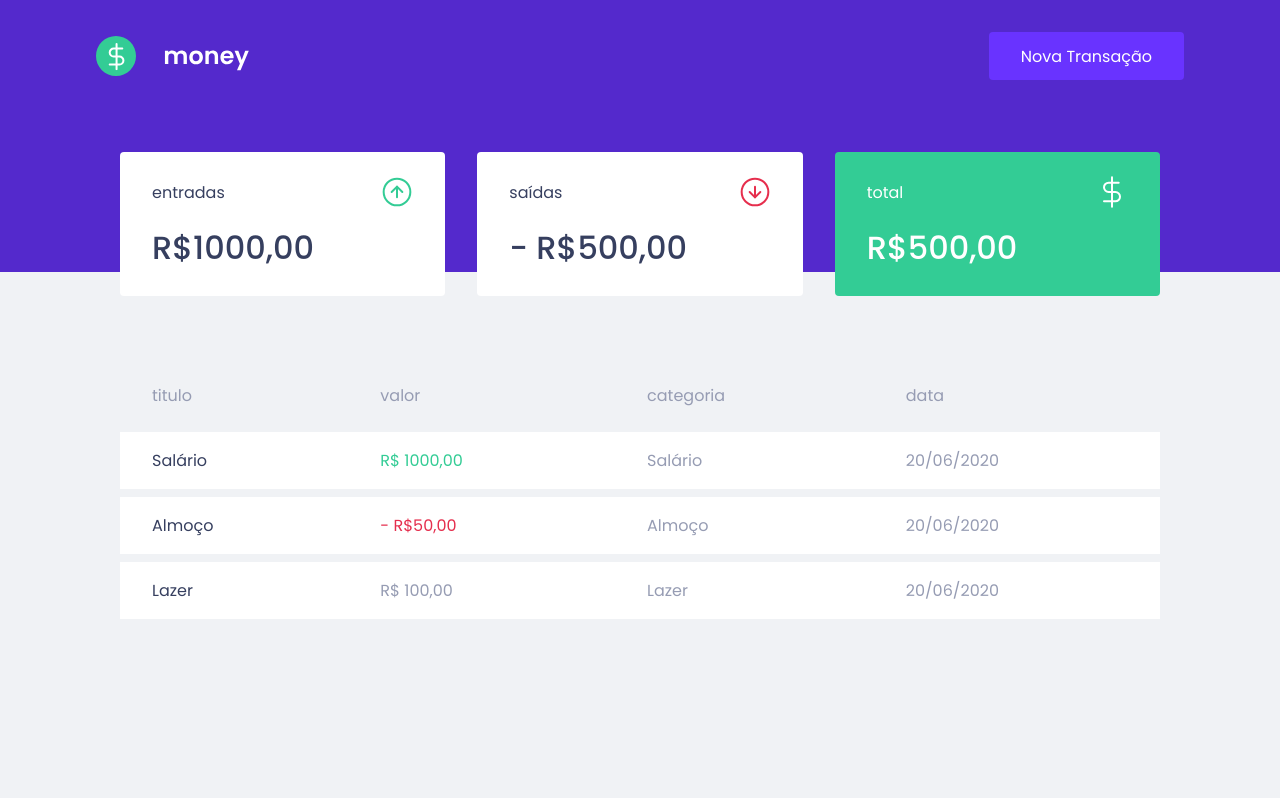
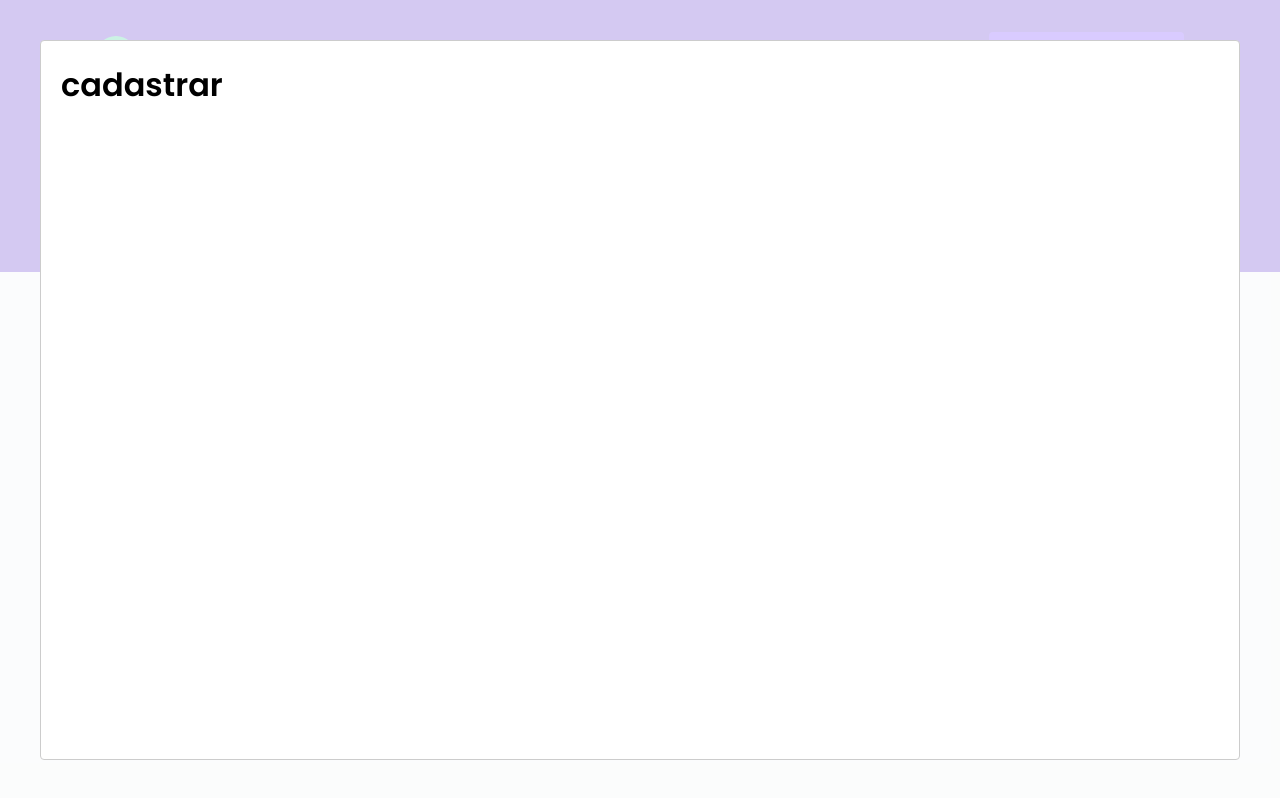
Before and after one commit to grynhas/PR-Money, a React (Create React App) app: page / in a window 1280 px wide. Both pictures are taken after a click on the button "Nova Transação". Built offline with nearby package versions, Linux system fonts and the light colour scheme; no server answers; what miragejs would draw is missing.

Commit message:
modal implementation and basic functionality

```diff
--- a/package.json
+++ b/package.json
@@ -7,6 +7,7 @@
     "miragejs": "^0.1.45",
     "react": "^18.2.0",
     "react-dom": "^18.2.0",
+    "react-modal": "^3.15.1",
     "react-scripts": "5.0.1",
     "styled-components": "^5.3.5",
     "web-vitals": "^2.1.0"
@@ -19,6 +20,7 @@
     "@types/node": "^16.7.13",
     "@types/react": "^18.0.0",
     "@types/react-dom": "^18.0.0",
+    "@types/react-modal": "^3.13.1",
     "@types/styled-components": "^5.1.25",
     "typescript": "^4.4.2"
   },
--- a/src/App.tsx
+++ b/src/App.tsx
@@ -1,12 +1,33 @@
-import { GlobalStyles } from "./styles/global";
 import { Header } from "./components/Header";
 import { Dashboard } from "./components/Dashboard";
+import Modal from "react-modal";
+import { useState } from "react";
+
+import { GlobalStyles } from "./styles/global";
+
+Modal.setAppElement("#root");
 
 export function App() {
+  const [isNewTransactionModalOpen, setIsNewTransactionModalOpen] = useState(false);
+
+  function handleOpenNewTransactionModal() {
+    setIsNewTransactionModalOpen(true);
+  }
+  function handleCloseNewTransactionModal() {
+    setIsNewTransactionModalOpen(false);
+  }
+
   return (
     <>
-      <Header />
+      <Header onOpenNewTransactionModal={handleOpenNewTransactionModal}/>
       <Dashboard />
+
+      <Modal
+      isOpen={isNewTransactionModalOpen}
+      onRequestClose={handleCloseNewTransactionModal}
+      >
+        <h1>cadastrar</h1>
+      </Modal>
       <GlobalStyles />
     </>
   );
--- a/src/components/Header/index.tsx
+++ b/src/components/Header/index.tsx
@@ -1,12 +1,17 @@
 import logoImg from '../../assets/logo.svg';
 import { Container, Content } from './styles';
 
-export function Header() {
+interface HeaderProps {
+  onOpenNewTransactionModal: () => void;
+}
+
+export function Header({onOpenNewTransactionModal}: HeaderProps) {
+
   return (
     <Container>
         <Content>
             <img src={logoImg} alt="pr money" />
-            <button type="button" >
+            <button type="button" onClick={onOpenNewTransactionModal}>
                 Nova Transação
             </button>
         </Content>
```
Also changed, not shown: 1 other file (tests, documents, lock files or other folders).
